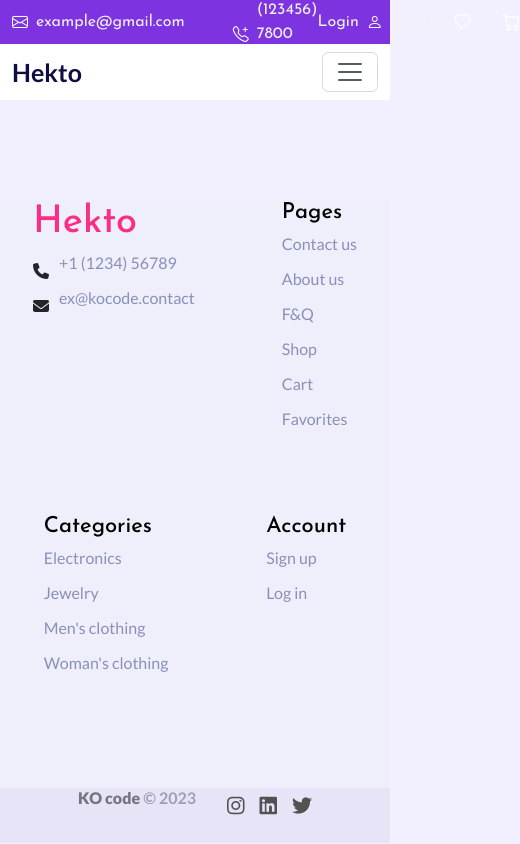
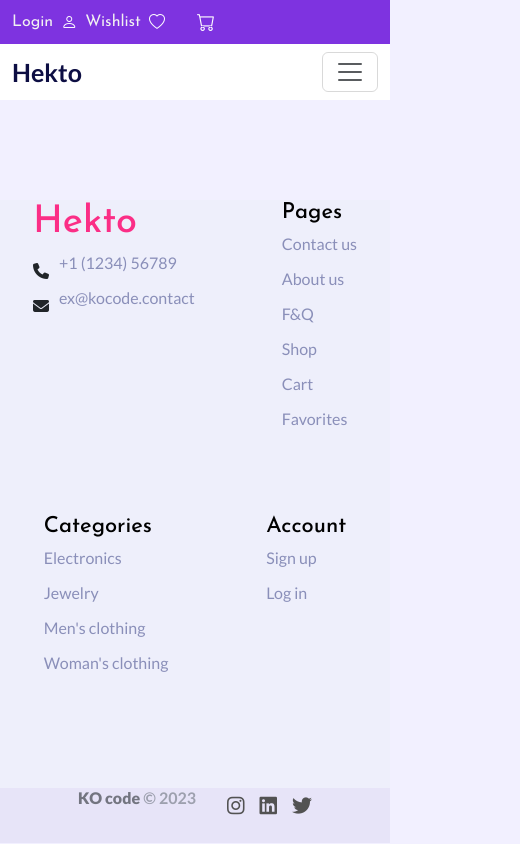
Before and after one commit to k-amhaz/E-commerce-collaboration, a React (Vite) app in the folder e-commerce/: page / in a window 390 px wide. Shown: the whole page, 520 px wide, since content can reach past the window. Built offline with nearby package versions, Linux system fonts and the light colour scheme.

Commit message:
header has been upgraded

```diff
--- a/e-commerce/src/components/Header/Header.jsx
+++ b/e-commerce/src/components/Header/Header.jsx
@@ -7,23 +7,27 @@ const Header = () => {
     <>
         <div className="header">
             <div className="up-header ">
-                <div className='container-lg up-header-container d-flex justify-content-between align-items-center'>
-                    <div className="left d-flex justify-content-center  align-items-center gap-5">
+                <div className='container-lg up-header-container  d-flex justify-content-start justify-content-md-between align-items-center'>
+                    <div className="left d-none d-md-flex justify-content-center  align-items-center gap-5">
                         <div className="left-mail d-flex justify-content-center  align-items-center gap-2">
                             <i className="bi bi-envelope"></i>
                             <p>example@gmail.com</p>
                         </div>
-                        <div className="left-phone d-flex justify-content-center  align-items-end gap-2">
+                        <div className="left-phone d-flex  justify-content-center  align-items-end gap-2">
                             <i className="bi bi-telephone-plus "></i>
                             <p>(123456) 7800</p>
                         </div>
                     </div>
                     <div className="right d-flex justify-content-center  align-items-center gap-2">
                         <div className="right-menu d-flex justify-content-center  align-items-end gap-2">
-                            <p>Login</p>
-                            <i className="bi bi-person"></i>
-                            <p>Wishlist</p>
-                            <i className="bi bi-heart"></i>
+                            <div className="right-menu-login d-flex justify-content-center  align-items-center gap-2">
+                                <p>Login</p>
+                                <i className="bi bi-person"></i>
+                            </div>
+                            <div className="right-menu-fav d-flex justify-content-center  align-items-center gap-2">
+                                <p>Wishlist</p>
+                                <i className="bi bi-heart"></i>
+                            </div>
                         </div>
                         <i className="bi bi-cart ms-4"></i>
                     </div>
--- a/e-commerce/src/css/Header.css
+++ b/e-commerce/src/css/Header.css
@@ -12,6 +12,12 @@
   color: white;
   height: 44px;
 }
+.header .up-header .up-header-container .right-menu div {
+  cursor: pointer;
+}
+.header .up-header .up-header-container .bi-cart {
+  cursor: pointer;
+}
 .header .down-header {
   background-color: white;
 }
--- a/e-commerce/src/css/Header.scss
+++ b/e-commerce/src/css/Header.scss
@@ -13,6 +13,14 @@
         .up-header-container {
             color:  white;
             height: 44px;
+            .right-menu {
+                div {
+                    cursor: pointer;
+                }
+            }
+            .bi-cart {
+                cursor: pointer;
+            }
         }
     }
 
```
Also changed, not shown: 2 other files (tests, documents, lock files or other folders).
